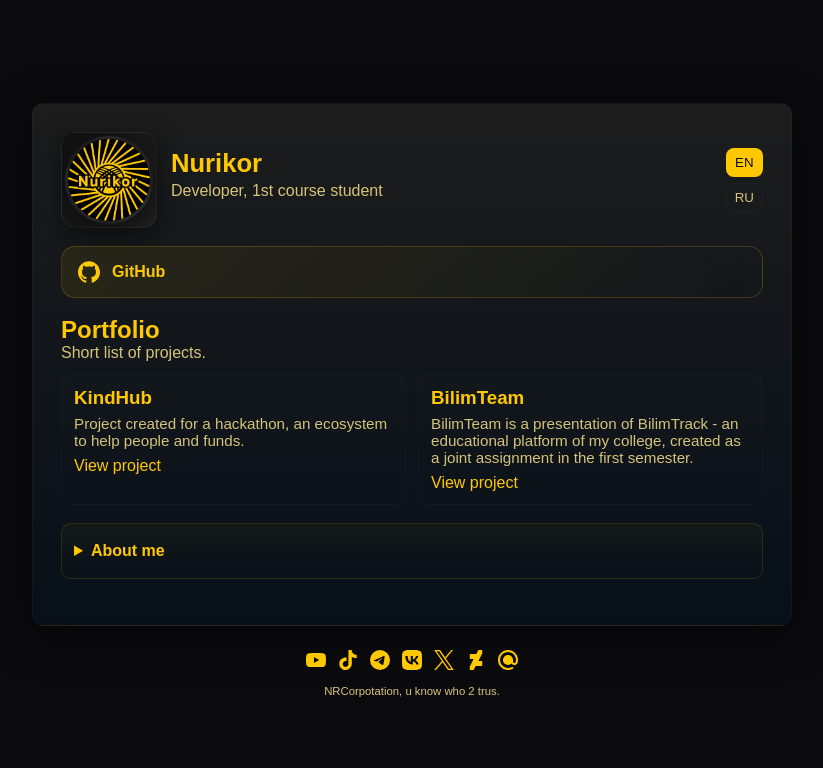
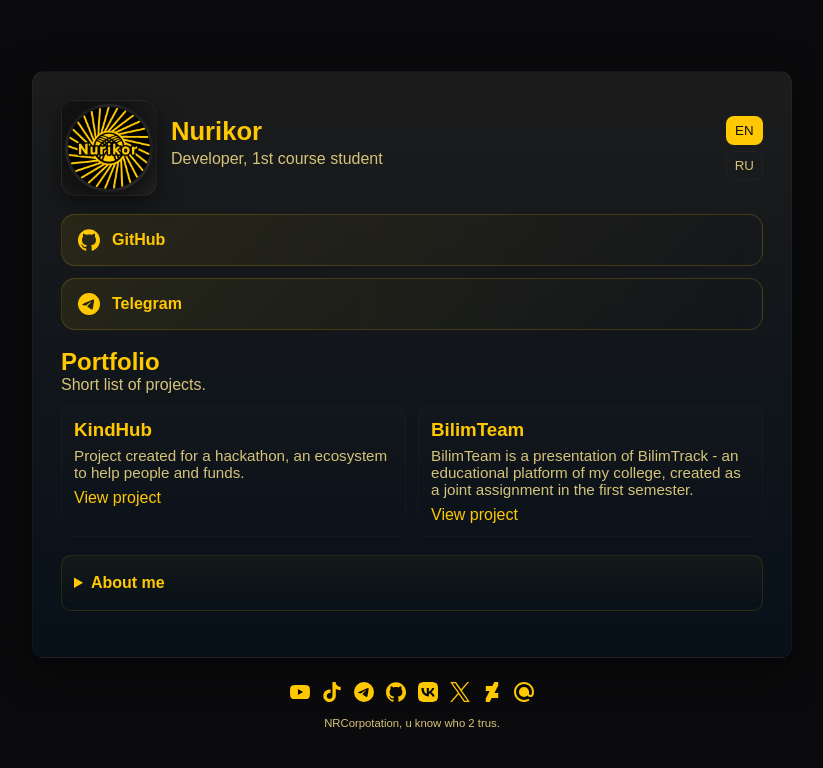
Before and after one commit to Nurikor/Nurikor.github.io, a plain HTML site: page index.html in a window 1280 px wide. Shown: the whole page, without its empty margins (228-1051 px from the left). Drawn offline with Linux system fonts and the light colour scheme.

Commit message:
Update links

```diff
--- a/index.html
+++ b/index.html
@@ -43,16 +43,16 @@
       <section class="primary-actions" aria-labelledby="primary-actions-title">
         <h2 id="primary-actions-title" class="visually-hidden">Primary links</h2>
         <ul>
-          <!-- <li>
-            <a class="big-link" id="link-telegram" href="https://t.me/NeirLive" target="_blank" rel="noopener">
-              <img class="icon" src="img/telegram.svg" alt="" aria-hidden="true">
-              <span data-i18n="link_telegram">Telegram</span>
-            </a>
-          </li> -->
           <li>
             <a class="big-link" id="link-github" href="https://github.com/nurikor" target="_blank" rel="noopener">
-              <img class="icon" src="img/github.svg" alt="" aria-hidden="true">
+              <img class="icon" src="img/github.svg" alt="GitHub link" aria-hidden="true">
               <span data-i18n="link_github">GitHub</span>
+            </a>
+          </li>
+          <li>
+            <a class="big-link" id="link-telegram" href="https://t.me/Nurikor" target="_blank" rel="noopener">
+              <img class="icon" src="img/telegram.svg" alt="Telegram link" aria-hidden="true">
+              <span data-i18n="link_telegram">Telegram</span>
             </a>
           </li>
         </ul>
@@ -93,6 +93,7 @@
           <li><a href="https://youtube.com/@Nurikor" target="_blank" rel="noopener" aria-label="YouTube"><img src="img/youtube.svg" alt="" class="footer-icon" aria-hidden="true"></a></li>
           <li><a href="https://tiktok.com/@Nurikor_Rondaev" target="_blank" rel="noopener" aria-label="TikTok"><img src="img/tiktok.svg" alt="" class="footer-icon" aria-hidden="true"></a></li>
           <li><a href="https://t.me/Nurikor_Rondaev" target="_blank" rel="noopener" aria-label="Telegram"><img src="img/telegram.svg" alt="" class="footer-icon" aria-hidden="true"></a></li>
+          <li><a href="https://github.com/Nurikor" target="_blank" rel="noopener" aria-label="GitHub"><img src="img/github.svg" alt="" class="footer-icon" aria-hidden="true"></a></li>
           <li><a href="https://vk.com/Nurikor_Rondaev" target="_blank" rel="noopener" aria-label="VK"><img src="img/vk.svg" alt="" class="footer-icon" aria-hidden="true"></a></li>
           <li><a href="https://x.com/Nurikor_Rondaev" target="_blank" rel="noopener" aria-label="X (formerly Twitter)"><img src="img/x.svg" alt="" class="footer-icon" aria-hidden="true"></a></li>
           <li><a href="https://www.deviantart.com/Nurikor" target="_blank" rel="noopener" aria-label="DeviantArt"><img src="img/deviantart.svg" alt="" class="footer-icon" aria-hidden="true"></a></li>
--- a/js/i18n.js
+++ b/js/i18n.js
@@ -3,7 +3,7 @@ window.I18N = {
   en: {
     name: `Nurikor`,
     role: `Developer, 1st course student`,
-    link_telegram: `Personal Telegram Channel`,
+    link_telegram: `Telegram`,
     link_github: `GitHub`,
     portfolio_title: `Portfolio`,
     portfolio_desc: `Short list of projects.`,
@@ -24,7 +24,7 @@ window.I18N = {
   ru: {
     name: `Нурикор`,
     role: `Разработчик, студент 1 курса`,
-    link_telegram: `Личный ТГК`,
+    link_telegram: `Телеграмм`,
     link_github: `GitHub`,
     portfolio_title: `Портфолио`,
     portfolio_desc: `Короткий список проектов.`,
```
